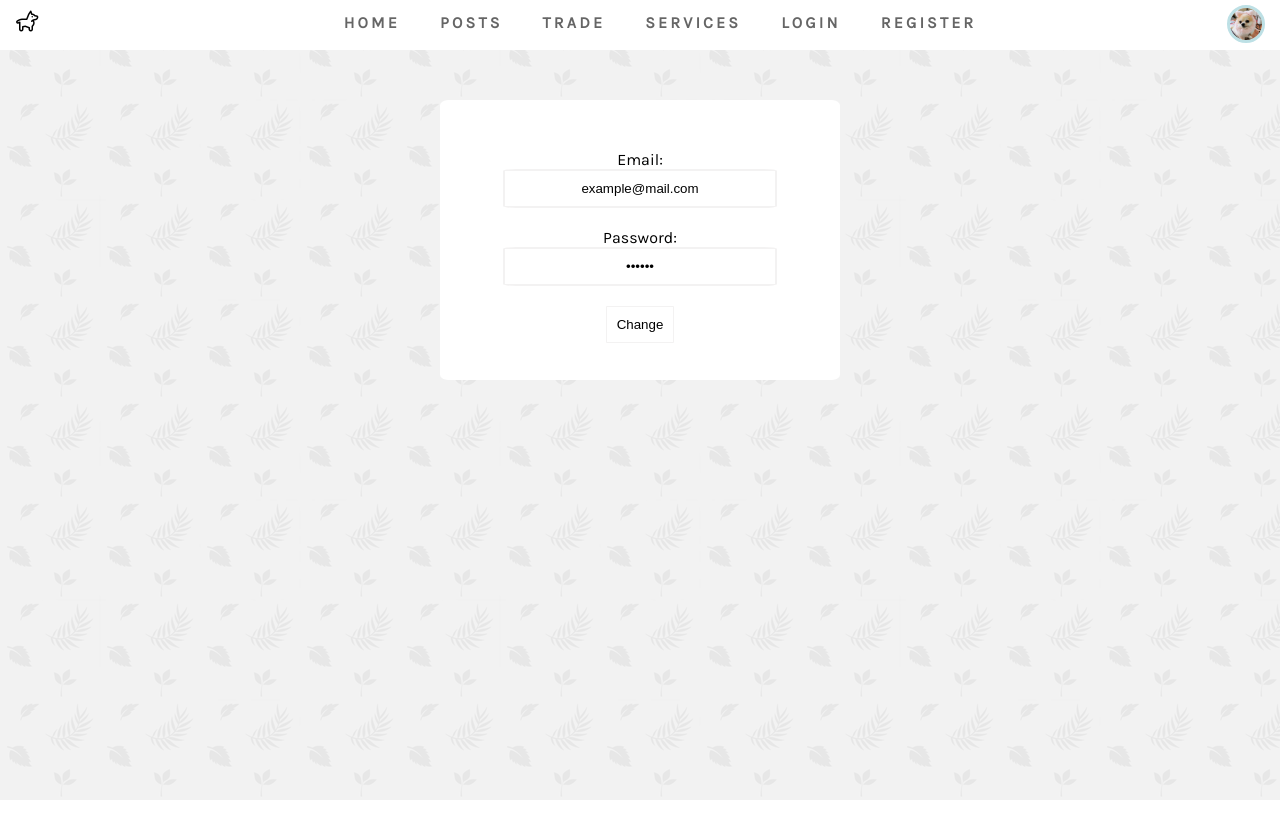
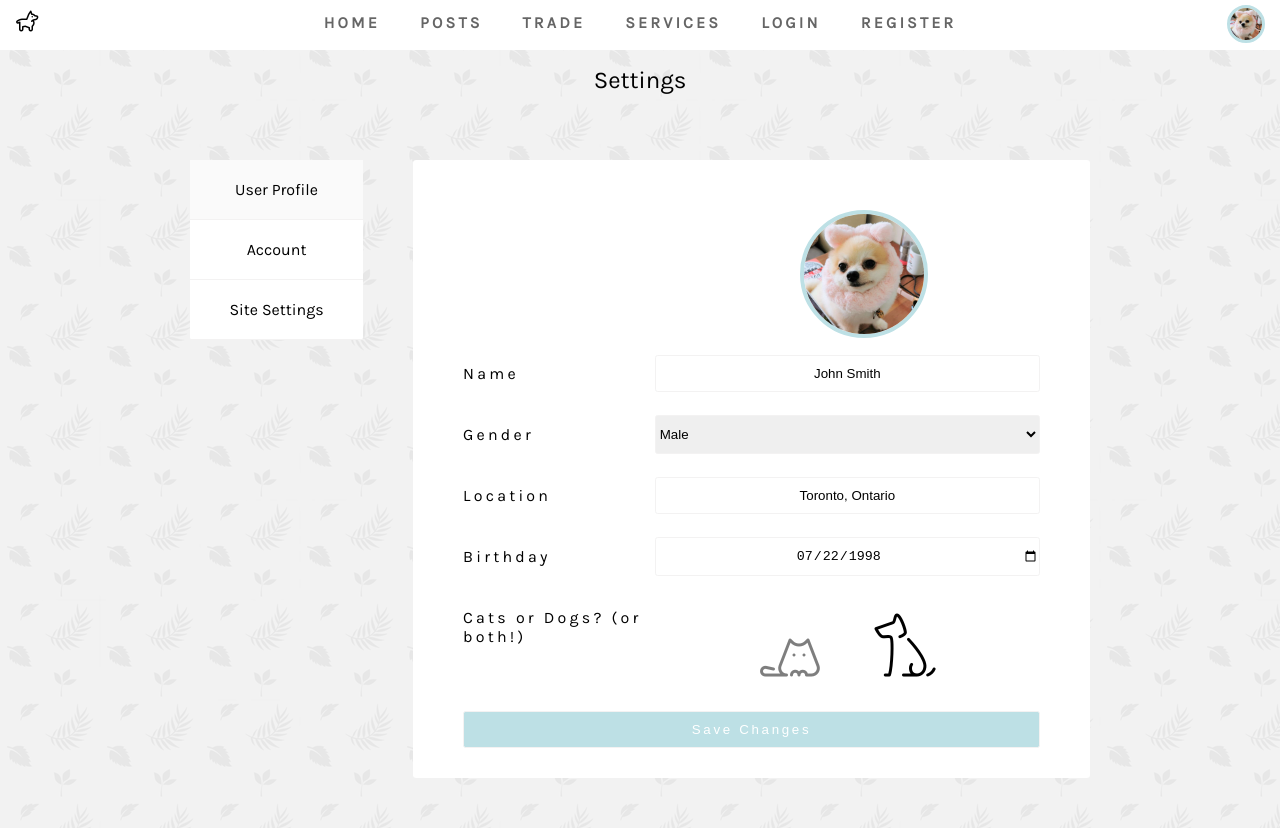
Before and after one commit to JonathanJTang/Pawfriends, a React (Create React App) app in the folder pawfriends/: page /Settings in a window 1280 px wide. Before the commit the page ends 800 px from the top, so only its background shows below. Built offline with nearby package versions, Linux system fonts and the light colour scheme.

Commit message:
Update settings with many more options and move shared css selectors to App.css

```diff
--- a/pawfriends/src/App.css
+++ b/pawfriends/src/App.css
@@ -2,7 +2,7 @@
 body {
   background-image: url('./images/profile-bg.png');
   background-repeat: repeat;
-  overflow-y: scroll
+  overflow-y: scroll;
 }
 
 .App {
@@ -34,4 +34,9 @@ input {
 
 ul {
   margin: 0;
+  padding: 0;
 }
+
+ul li {
+  list-style: none;
+}
--- a/pawfriends/src/components/Caretakers/styles.css
+++ b/pawfriends/src/components/Caretakers/styles.css
@@ -1,12 +1,12 @@
 /* Styles for the Caretakers React component */
 
-
+/* moved to App.css :)
 ul li {
     list-style: none;
     margin-top: 7px;
     margin-left: 10px;
     float: top;
-}
+} */
 
 
 .poster{
@@ -47,7 +47,7 @@ ul li {
     float: right;
 }
 
-h1 {
+/* h1 {
     font-size: 24px;
     font-weight: normal;
     margin-bottom: -2px;
@@ -66,4 +66,4 @@ h2 {
 a {
     text-decoration: none;
     color: black;
-}
+} */
--- a/pawfriends/src/components/Settings/index.js
+++ b/pawfriends/src/components/Settings/index.js
@@ -3,32 +3,158 @@ import './styles.css';
 
 import NavBar from "./../NavBar";
 
-/* Settings component */
-class Settings extends React.Component {
-  constructor(props) {
-    super(props);
-    this.state = { email: 'example@mail.com', pass: 'abc123' };
+import avatar from '../Profile/avatar.jpg';
+
+class ProfileSettings extends React.Component {
+  constructor() {
+    super();
+    this.state = { name: 'John Smith', gender: '1', location: 'Toronto, Ontario', birthday: '1998-07-22', cat: false, dog: true };
+  }
+
+  setCat = e => {
+    e.preventDefault();
+    this.state.cat ? this.setState({ cat: false }) : this.setState({ cat: true });
+  }
+
+  setDog = e => {
+    e.preventDefault();
+    this.state.dog ? this.setState({ dog: false }) : this.setState({ dog: true });
   }
 
   render() {
     return (
-      <div>
-        <NavBar />
-
-        <form className='settings-form'>
-          <label className='settings-label'>
-            Email:
-            <input type='text' value={this.state.email} className='settings-input' />
+      <div className='set-form'>
+        <form>
+          <label>
+            <p></p>
+            <img src={avatar} />
           </label>
-          <label className='settings-label'>
-            Password:
-            <input type='password' value={this.state.pass} className='settings-input' />
+          <label>
+            <p>Name</p>
+            <input type='text' value={this.state.name} />
           </label>
-          <input type='submit' value='Change' className='settings-submit' />
+          <label>
+            <p>Gender</p>
+            <select defaultValue={this.state.gender}>
+              <option value='1'>Male</option>
+              <option value='2'>Female</option>
+              <option value='3'>Secret! :)</option>
+            </select>
+          </label>
+          <label>
+            <p>Location</p>
+            <input type='text' value={this.state.location} />
+          </label>
+          <label>
+            <p>Birthday</p>
+            <input type='date' value={this.state.birthday} />
+          </label>
+          <label>
+            <p>Cats or Dogs? (or both!)</p>
+            <div>
+              <button onClick={this.setCat} className={this.state.cat ? 'btn-cat set-toggle' : 'btn-cat'}></button>
+              <button onClick={this.setDog} className={this.state.dog ? 'btn-dog set-toggle' : 'btn-dog'}></button>
+            </div>
+          </label>
+          <input type='submit' value='Save Changes' />
         </form>
       </div>
     );
   }
 }
 
+class AccountSettings extends React.Component {
+  constructor() {
+    super();
+    this.state = { username: 'user', pass: 'user' };
+  }
+
+  render() {
+    return (
+      <div className='set-form'>
+        <form>
+          <label>
+            <p>Username</p>
+            <input type='text' value={this.state.username} disabled />
+          </label>
+          <label>
+            <p>Password</p>
+            <input type='password' value={this.state.pass} />
+          </label>
+          <input type='submit' value='Save Changes' />
+        </form>
+      </div>
+    );
+  }
+}
+
+class SiteSettings extends React.Component {
+  constructor() {
+    super();
+    this.state = { darkmode: false };
+  }
+
+  render() {
+    return (
+      <div className='set-form'>
+        <form>
+          <label>
+            <p>Dark mode</p>
+            <input type='checkbox' />
+          </label>
+          <input type='submit' value='Save Changes' />
+        </form>
+      </div>
+    );
+  }
+}
+
+/* Settings component */
+class Settings extends React.Component {
+  constructor(props) {
+    super(props);
+    this.state = { setting: 1 };
+  }
+
+  setProfile = () => {
+    this.setState({ setting: 1 });
+  }
+
+  setAccount = () => {
+    this.setState({ setting: 2 });
+  }
+
+  setSite = () => {
+    this.setState({ setting: 3 });
+  }
+
+  render() {
+    let form;
+    if (this.state.setting == 1) {
+      form = <ProfileSettings />
+    } else if (this.state.setting == 2) {
+      form = <AccountSettings />
+    } else {
+      form = <SiteSettings />
+    }
+
+    return (
+      <div>
+        <NavBar />
+        <h1>Settings</h1>
+        <div className='set'>
+          <div className='set-nav'>
+            <ul>
+              <li onClick={this.setProfile} className={this.state.setting == 1 ? 'set-toggle' : ''}>User Profile</li>
+              <li onClick={this.setAccount} className={this.state.setting == 2 ? 'set-toggle' : ''}>Account</li>
+              <li onClick={this.setSite} className={this.state.setting == 3 ? 'set-toggle' : ''}>Site Settings</li>
+            </ul>
+          </div>
+          {form}
+        </div>
+      </div>
+    );
+  }
+}
+
 export default Settings;
--- a/pawfriends/src/components/Settings/styles.css
+++ b/pawfriends/src/components/Settings/styles.css
@@ -1,43 +1,109 @@
-.settings-form {
-    background-color: white;
-    border-radius: 2%;
-    display: inline-block;
-    margin-top: 50px;
-    padding-top: 50px;
-    width: 400px;
-    height: 230px;
+.set {
+    display: flex;
+    margin: auto;
+    max-width: 1000px;
 }
 
-.settings-label {
-    display: block;
-    margin-bottom: 20px;
+.set-nav {
+    flex: 0.3;
+    margin: 50px 0px 50px 50px;
+    height: 180px;
+    border-radius: 0.2em;
+    background-color: white;
 }
 
-.settings-input {
-    border: 2px solid #f3f2f2;
-    border-radius: 5%;
-    display: block;
-    margin: auto;
-    padding: 10px;
-    transition: .5s ease;
-    width: 250px;
+.set-nav ul li {
+    padding: 20px;
+    border-bottom: 1px solid #f3f2f2;
+    transition: 0.2s ease;
+    cursor: pointer;
 }
 
-.settings-input:hover, .settings-input:focus {
-    border: 2px solid #bde0e5;
+.set-nav ul li:hover, .set-toggle {
+    background-color: #fafafa;
+    opacity: 1 !important;
+}
+
+.set-form {
+    display: flex;
+    flex: 1;
+    flex-direction: column;
+    margin: 50px;
+    padding: 50px 50px 30px 50px;
+    border-radius: 0.2em;
+    background-color: white;
+}
+
+.set-form label {
+    display: flex;
+    margin-bottom: 10px;
+}
+
+.set-form p {
+    flex: 0.5;
+    text-align: left;
+    letter-spacing: 0.2em;
+}
+
+.set-form div {
+    flex: 1;
+    margin-top: 20px;
+}
+
+.set-form img {
+    margin: auto;
+    width: 120px;
+    height: 120px;
+    border: 4px solid #bde0e5;
+    border-radius: 10em;
+}
+
+.set-form input, .set-form select {
+    margin: auto;
+    flex: 1;
+    padding: 10px 0px 10px 0px;
+    width: 100%;
+    border: 1px solid #f3f2f2;
+    border-radius: 0.2em;
+    transition: .2s ease;
+}
+
+.set-form input:focus, .set-form select:focus {
+    border-color: #bde0e5;
     outline: none;
 }
 
-.settings-submit {
-    background-color: white;
-    border: 1px solid #f3f2f2;
-    border-radius: 2%;
-    outline: none;
-    padding: 10px;
-    transition: .5s ease;
+.set-form input[type=submit] {
+    margin-top: 20px;
+    letter-spacing: 0.2em;
+    color: white;
+    background-color: #bde0e5;
+    cursor: pointer;
 }
 
-.settings-submit:hover {
-    background-color: #8dc5ce;
-    color: white;
+.set-form input[type=submit]:hover {
+    background-color: #c1bde5;
 }
+
+.set-form button {
+    display: inline-block;
+    margin: 0px 20px 0px 20px;
+    border: none;
+    outline: none;
+    background-color: transparent;
+    opacity: 0.5;
+    transition: .2s ease;
+    cursor: pointer;
+}
+
+.set-form button:hover {
+    opacity: 1;
+}
+
+.btn-cat::after {
+    content: url('./cat.png');
+}
+
+.btn-dog::after {
+    content: url('./dog.png');
+}
--- a/pawfriends/src/components/Trade/styles.css
+++ b/pawfriends/src/components/Trade/styles.css
@@ -33,13 +33,13 @@ body {
     background-color: white;
 }*/
 
-
+/* moved to App.css
 ul li {
     list-style: none;
     margin-top: 7px;
     margin-left: 10px;
     float: top;
-}
+} */
 
 
 .poster{
@@ -80,7 +80,7 @@ ul li {
     float: right;
 }
 
-h1 {
+/* h1 {
     font-size: 24px;
     font-weight: normal;
     margin-bottom: -2px;
@@ -99,4 +99,4 @@ h2 {
 a {
     text-decoration: none;
     color: black;
-}
+} */
```
Also changed, not shown: pawfriends/src/components/Settings/cat.png (added), pawfriends/src/components/Settings/dog.png (added).
